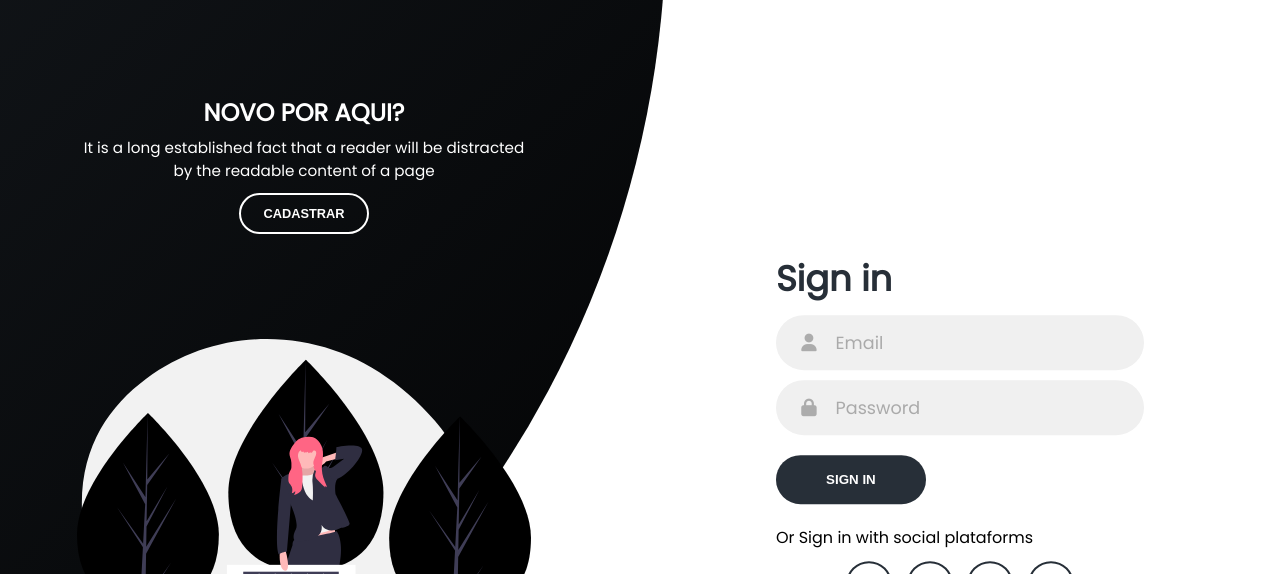
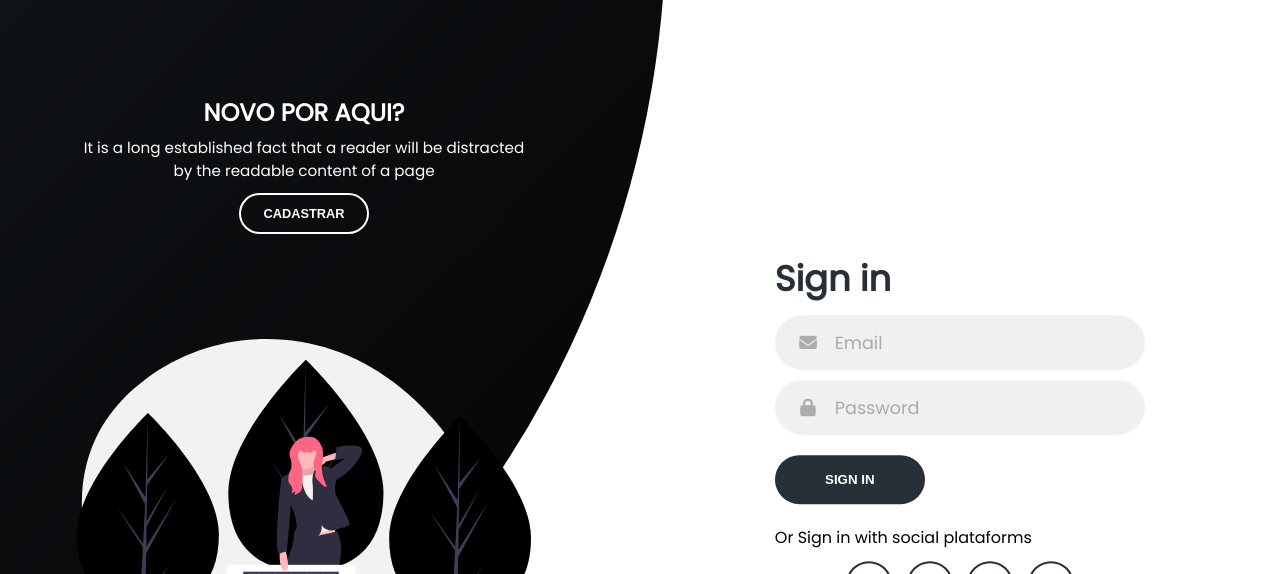
Before and after one commit to gabriellymoura/signIn-signUp, a plain HTML site: page index.html in a window 1280 px wide. Shown: the top 574 px of the page. Drawn offline with Linux system fonts and the light colour scheme.

Commit message:
alterando

```diff
--- a/index.html
+++ b/index.html
@@ -19,10 +19,10 @@
             <div class="signin-signup">
                        <!-- <form id="app"> -->
                 <div class="form">
-                    <div action="" class="sign-in-form">
+                    <form action="" class="sign-in-form">
                         <h2 class="title">Sign in</h2>
                         <div class="input-field">
-                            <i class="fas fa-user"></i>
+                            <i class="fas fa-envelope"></i>
                             <input type="email" placeholder="Email" id="Username_in">
                         </div>
                         <div class="input-field">
@@ -48,7 +48,7 @@
                                 <i class="fab fa-linkedin-in"></i>
                             </a>
                         </div>
-                    </div>
+                    </form>
                     <div action="" class="sign-up-form">
                         <h2 class="title">Sign up</h2>
                         <div class="input-field">
```
